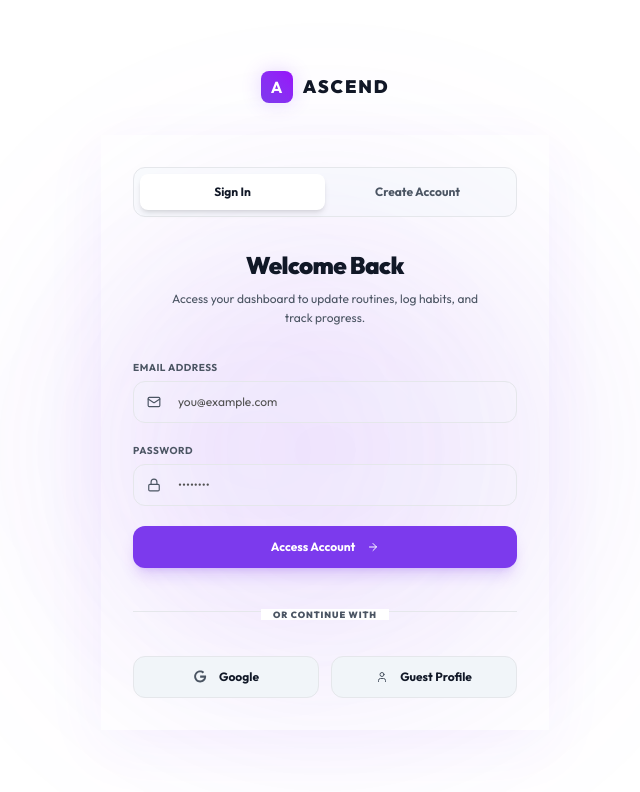
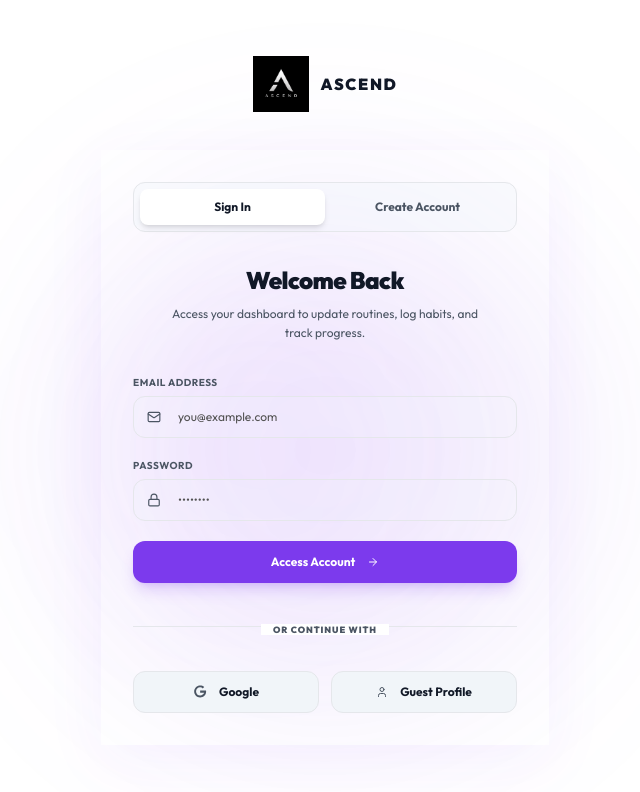
Before and after one commit to PushkarSingh1204/Ascend, a React (Vite) app: page /login in a window 1280 px wide. Shown: the top 792 px of the page, without its empty margins (315-955 px from the left). Built offline with nearby package versions, Linux system fonts and the light colour scheme; no server answers.

Commit message:
fix: standardize application branding using official Ascend logo asset (/ascend.png) across all UI screens

```diff
--- a/src/components/Logo.jsx
+++ b/src/components/Logo.jsx
@@ -2,50 +2,37 @@
 import React from 'react';
 
 /**
- * Reusable Ascend Logo Component.
- * Renders the official purple-cyan gradient lightning bolt SVG icon and brand text.
+ * Reusable Official Ascend Logo Component.
+ * Standardizes branding across the entire application UI using the official
+ * Ascend logo asset (/ascend.png) identical to the browser tab favicon.
  */
 export default function Logo({
   className = '',
-  size = 32,
+  size = 36,
+  showText = true,
   onlyIcon = false,
   animated = false
 }) {
-  const iconSvg = (
-    <svg
-      xmlns="http://www.w3.org/2000/svg"
-      width={size}
-      height={Math.round(size * 46 / 48)}
-      viewBox="0 0 48 46"
-      fill="none"
-      className={`${animated ? 'hover:scale-110 transition-transform duration-300' : ''}`}
-      aria-hidden="true"
-    >
-      <path
-        fill="url(#ascend-logo-grad-component)"
-        d="M25.946 44.938c-.664.845-2.021.375-2.021-.698V33.937a2.26 2.26 0 0 0-2.262-2.262H10.287c-.92 0-1.456-1.04-.92-1.788l7.48-10.471c1.07-1.497 0-3.578-1.842-3.578H1.237c-.92 0-1.456-1.04-.92-1.788L10.013.474c.214-.297.556-.474.92-.474h28.894c.92 0 1.456 1.04.92 1.788l-7.48 10.471c-1.07 1.498 0 3.579 1.842 3.579h11.377c.943 0 1.473 1.088.89 1.83L25.947 44.94z"
-      />
-      <defs>
-        <linearGradient id="ascend-logo-grad-component" x1="0%" y1="0%" x2="100%" y2="100%">
-          <stop offset="0%" stopColor="#7C3AED" />
-          <stop offset="100%" stopColor="#22D3EE" />
-        </linearGradient>
-      </defs>
-    </svg>
+  const logoImage = (
+    <img
+      src="/ascend.png"
+      alt="Ascend Official Logo"
+      style={{ width: `${size}px`, height: `${size}px` }}
+      className={`object-contain shrink-0 ${animated ? 'hover:scale-105 transition-transform duration-300' : ''}`}
+    />
   );
 
-  if (onlyIcon) {
-    return iconSvg;
+  if (onlyIcon || !showText) {
+    return (
+      <div className={`inline-flex items-center justify-center ${className}`}>
+        {logoImage}
+      </div>
+    );
   }
 
   return (
-    <div className={`flex items-center gap-2.5 ${className}`}>
-      <div
-        className="rounded-xl flex items-center justify-center bg-gradient-to-tr from-[#7C3AED]/20 to-[#22D3EE]/20 border border-[#7C3AED]/30 p-1.5 shadow-sm shadow-[#7C3AED]/20 shrink-0"
-        style={{ width: `${size}px`, height: `${size}px` }}
-      >
-        {iconSvg}
-      </div>
+    <div className={`inline-flex items-center gap-3 select-none ${className}`}>
+      {logoImage}
       <span className="text-base font-black tracking-widest text-foreground uppercase font-sans">
         ASCEND
       </span>
--- a/src/components/Preloader.jsx
+++ b/src/components/Preloader.jsx
@@ -1,6 +1,6 @@
-// C:\Users\pushk\.gemini\antigravity\scratch\ascend\src\components\Preloader.jsx
 import React from 'react';
 import { motion } from 'framer-motion';
+import Logo from './Logo';
 
 export default function Preloader({ label = "Ascending..." }) {
   return (
@@ -11,6 +11,11 @@ export default function Preloader({ label = "Ascending..." }) {
       transition={{ duration: 0.3 }}
       className="preloader-container"
     >
+      {/* Official Ascend Brand Logo */}
+      <div className="absolute top-12 left-1/2 -translate-x-1/2 z-30">
+        <Logo size={72} showText={true} />
+      </div>
+
       {/* Background Clouds */}
       <div className="clouds">
         <div className="cloud cloud1"></div>
--- a/src/components/Sidebar.jsx
+++ b/src/components/Sidebar.jsx
@@ -86,7 +86,7 @@ export default function Sidebar({ isCollapsed, setIsCollapsed }) {
                 exit={{ opacity: 0, x: -10 }}
                 className="overflow-hidden"
               >
-                <Logo size={28} />
+                <Logo size={38} />
               </motion.div>
             ) : (
               <motion.div
@@ -95,7 +95,7 @@ export default function Sidebar({ isCollapsed, setIsCollapsed }) {
                 exit={{ opacity: 0, scale: 0.8 }}
                 className="mx-auto"
               >
-                <Logo size={28} onlyIcon={true} />
+                <Logo size={36} onlyIcon={true} />
               </motion.div>
             )}
           </AnimatePresence>
@@ -212,7 +212,7 @@ export default function Sidebar({ isCollapsed, setIsCollapsed }) {
 
       {/* MOBILE HEADER */}
       <header className="md:hidden fixed top-0 left-0 w-full h-14 glassmorphism border-b border-border z-20 flex items-center justify-between px-4 text-foreground bg-card">
-        <Logo size={24} />
+        <Logo size={32} />
 
         <div className="flex items-center gap-2.5">
           <ThemeToggleSwitch />
--- a/src/pages/Login.jsx
+++ b/src/pages/Login.jsx
@@ -5,6 +5,7 @@ import { useNavigate, Navigate } from 'react-router-dom';
 import { useAuth } from '../context/AuthContext';
 import { Card, Button, Input } from '../components/DesignSystem';
 import { Lock, Mail, ArrowRight, User } from 'lucide-react';
+import Logo from '../components/Logo';
 
 export default function Login() {
   const [isSignUp, setIsSignUp] = useState(false);
@@ -81,13 +82,10 @@ export default function Login() {
         initial={{ opacity: 0, scale: 0.9 }}
         animate={{ opacity: 1, scale: 1 }}
         transition={{ duration: 0.5 }}
-        className="flex items-center gap-2.5 mb-8 cursor-pointer z-10 select-none"
+        className="mb-8 cursor-pointer z-10 select-none"
         onClick={() => navigate('/')}
       >
-        <div className="w-8 h-8 rounded-lg bg-gradient-to-tr from-primary to-purple-600 flex items-center justify-center font-bold text-white shadow-[0_0_20px_rgba(134,59,255,0.2)]">
-          A
-        </div>
-        <span className="text-lg font-black tracking-widest text-foreground uppercase">ASCEND</span>
+        <Logo size={56} animated={true} />
       </motion.div>
 
       {/* Authentication Card */}
```
